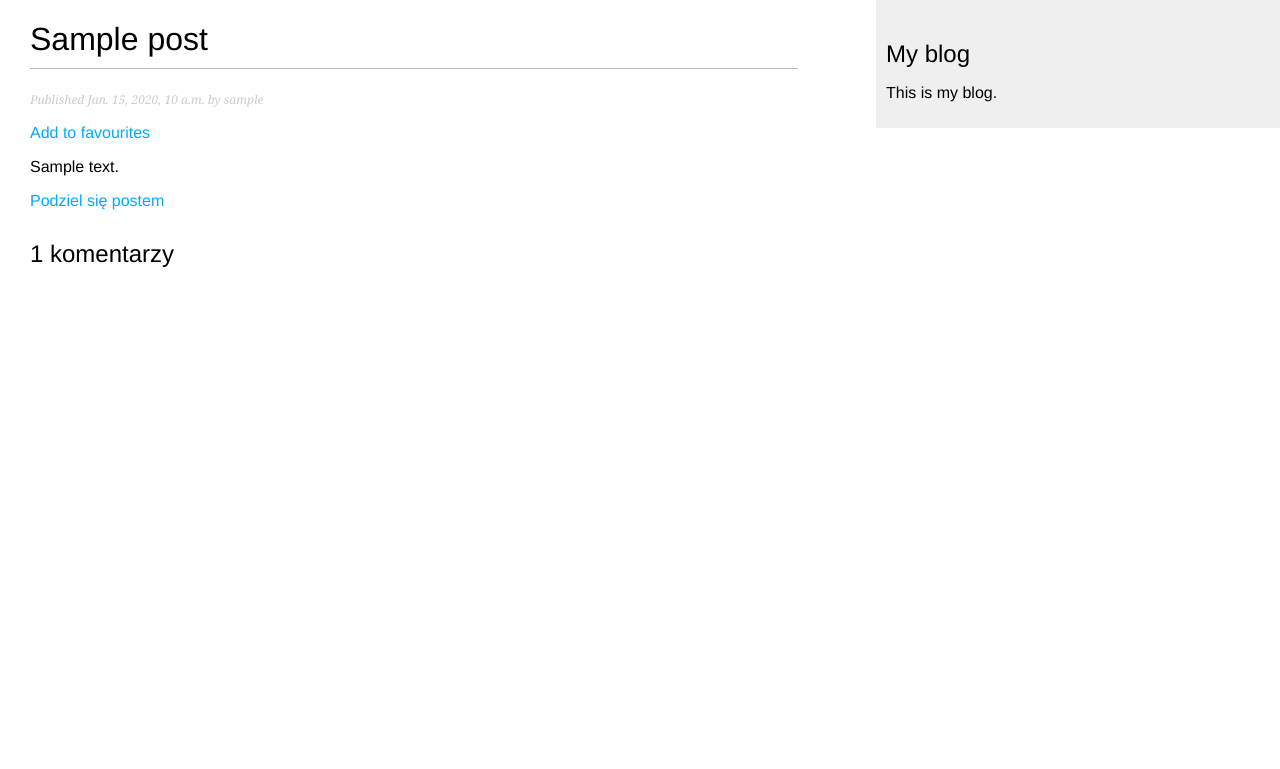
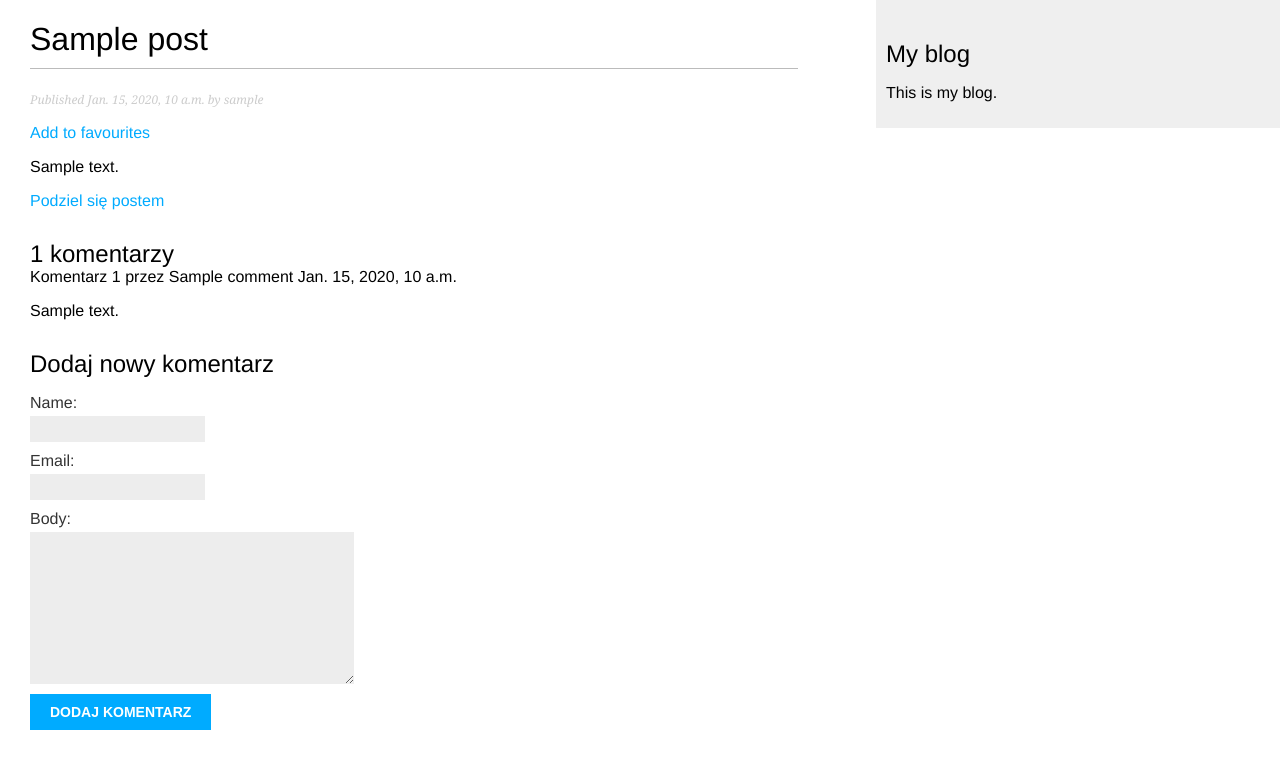
Before and after one commit to dev-com2020/blog_1_dj5, a Django app: a page that uses mysite/blog/templates/blog/post/detail.html in a window 1280 px wide. Shown: the top 769 px of the page. Run offline with Django 5.2, Linux system fonts and the light colour scheme; tables that the repository leaves empty hold one stand-in row (values such as "Sample post").

Commit message:
model komentarzy 6

```diff
--- a/mysite/blog/forms.py
+++ b/mysite/blog/forms.py
@@ -12,7 +12,7 @@ class EmailPostForm(forms.Form):
         widget=forms.Textarea
     )
 
-class CommentForm(forms.Form):
+class CommentForm(forms.ModelForm):
     class Meta:
         model = Comment
         fields = ['name','email','body']
--- a/mysite/blog/templates/blog/post/detail.html
+++ b/mysite/blog/templates/blog/post/detail.html
@@ -22,7 +22,17 @@
     </p>
     {% with comments.count as total_comments %}
         <h2>
-            {{ total_comments }} komentarz{{ total_comments|pluralize:"y,e"}}
+            {{ total_comments }} komentarz{{ total_comments|pluralize:"y,e" }}
         </h2>
     {% endwith %}
+    {% for comment in comments %}
+        <div class="info">
+            Komentarz {{ forloop.counter }} przez {{ comment.name }}
+            {{ comment.created }}
+        </div>
+        {{ comment.body|linebreaks }}
+    {% empty %}
+        <p>Brak komentarza</p>
+    {% endfor %}
+    {% include "blog/post/includes/comment_form.html" %}
 {% endblock %}
--- a/mysite/blog/views.py
+++ b/mysite/blog/views.py
@@ -3,7 +3,6 @@ from django.core.mail import send_mail
 from django.http import HttpResponseRedirect
 from django.shortcuts import get_object_or_404, render
 from django.core.paginator import Paginator, PageNotAnInteger, EmptyPage
-from django.template.context_processors import request
 from django.views.decorators.http import require_POST
 from django.views.generic import ListView
 
```
